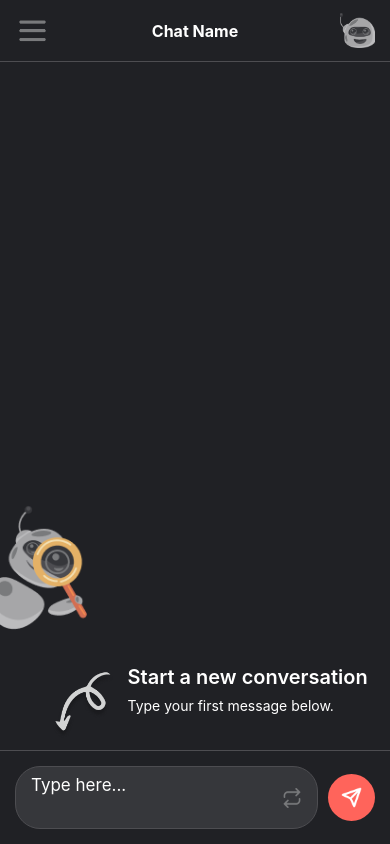
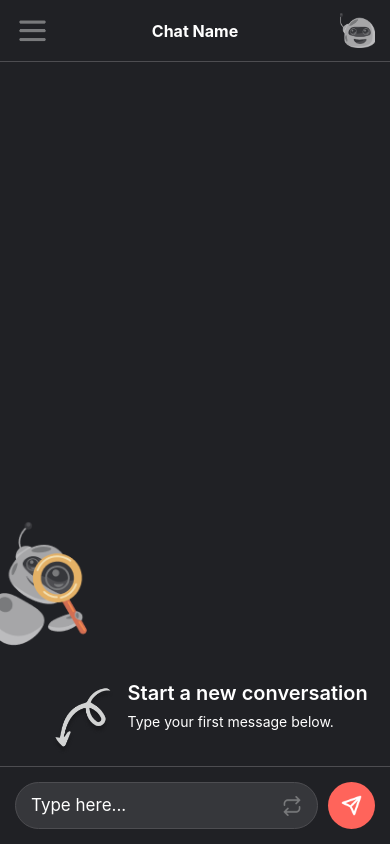
Before and after one commit to OmalPerera/ai_chat_RN, a React Native app: screen / in a window 390 px wide. Built offline with nearby package versions, Linux system fonts and the light colour scheme.

Commit message:
fix inputbox ux

```diff
--- a/src/features/chat/components/InputComponent.tsx
+++ b/src/features/chat/components/InputComponent.tsx
@@ -56,13 +56,14 @@ const styles = StyleSheet.create({
     borderColor: colors.greyBorder,
     borderWidth: 1,
     paddingHorizontal: 15,
-    paddingVertical: 8,
     borderRadius: 25,
   },
   inputStyle: {
     color: colors.white,
     fontSize: 17,
-    paddingBottom: 5,
+    paddingTop: 12,
+    flex: 1,
+    height: 45,
   },
   sendBtnPressable: {
     backgroundColor: colors.themeColor,
```
